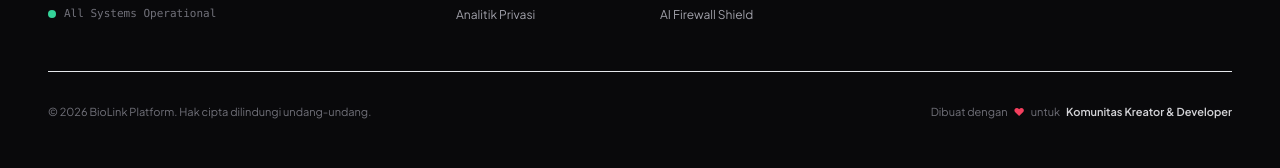
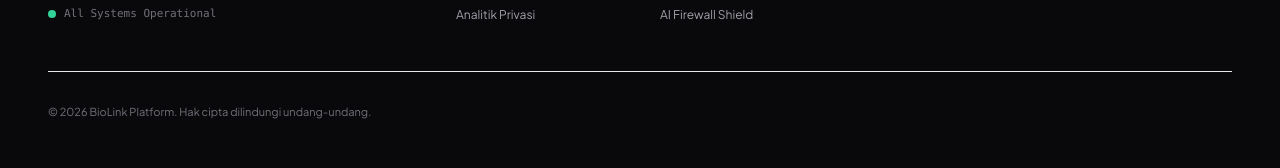
Before and after one commit to windri-dev/biolink, a Laravel app: page / in a window 1280 px wide. Shown: the part 6309-6477 px from the top of the page. Run offline with Laravel 12, Linux system fonts and the light colour scheme; data comes from the database, SQL or seed files in the repository; some libraries are stand-ins or nearby versions; some web fonts are replaced.

Commit message:
clean(footer): remove heart credit line for clean minimalist copyright row

```diff
--- a/resources/views/landing.blade.php
+++ b/resources/views/landing.blade.php
@@ -1187,14 +1187,8 @@
         </div>
 
         <!-- Bottom Copyright Row -->
-        <div class="max-w-7xl mx-auto pt-8 flex flex-col sm:flex-row items-center justify-between gap-3 text-zinc-500 text-[11px] text-center sm:text-left">
+        <div class="max-w-7xl mx-auto pt-8 flex items-center justify-center sm:justify-between text-zinc-500 text-[11px] text-center sm:text-left">
             <p>&copy; {{ date('Y') }} BioLink Platform. Hak cipta dilindungi undang-undang.</p>
-            <p class="flex items-center gap-1.5">
-                <span>Dibuat dengan</span>
-                <span class="text-rose-500">&hearts;</span>
-                <span>untuk</span>
-                <span class="text-zinc-300 font-semibold">Komunitas Kreator & Developer</span>
-            </p>
         </div>
     </footer>
 
```
